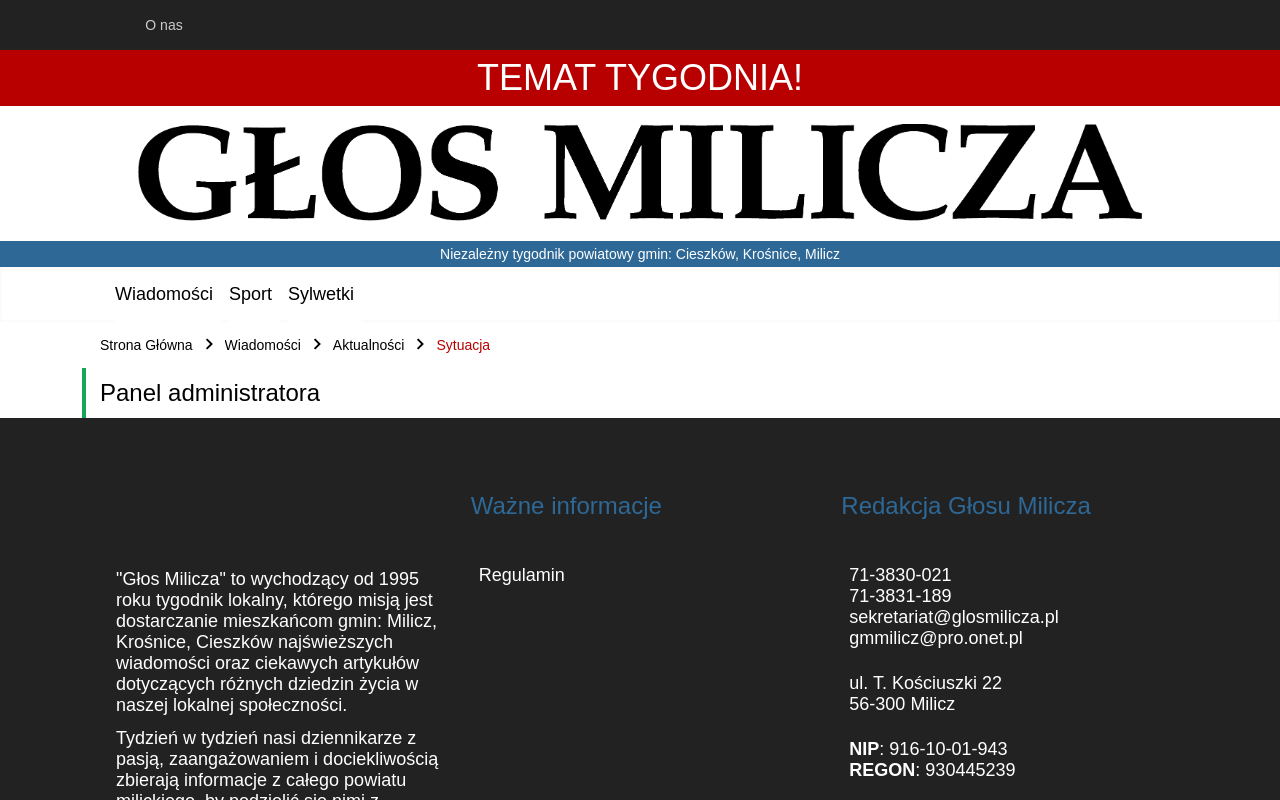
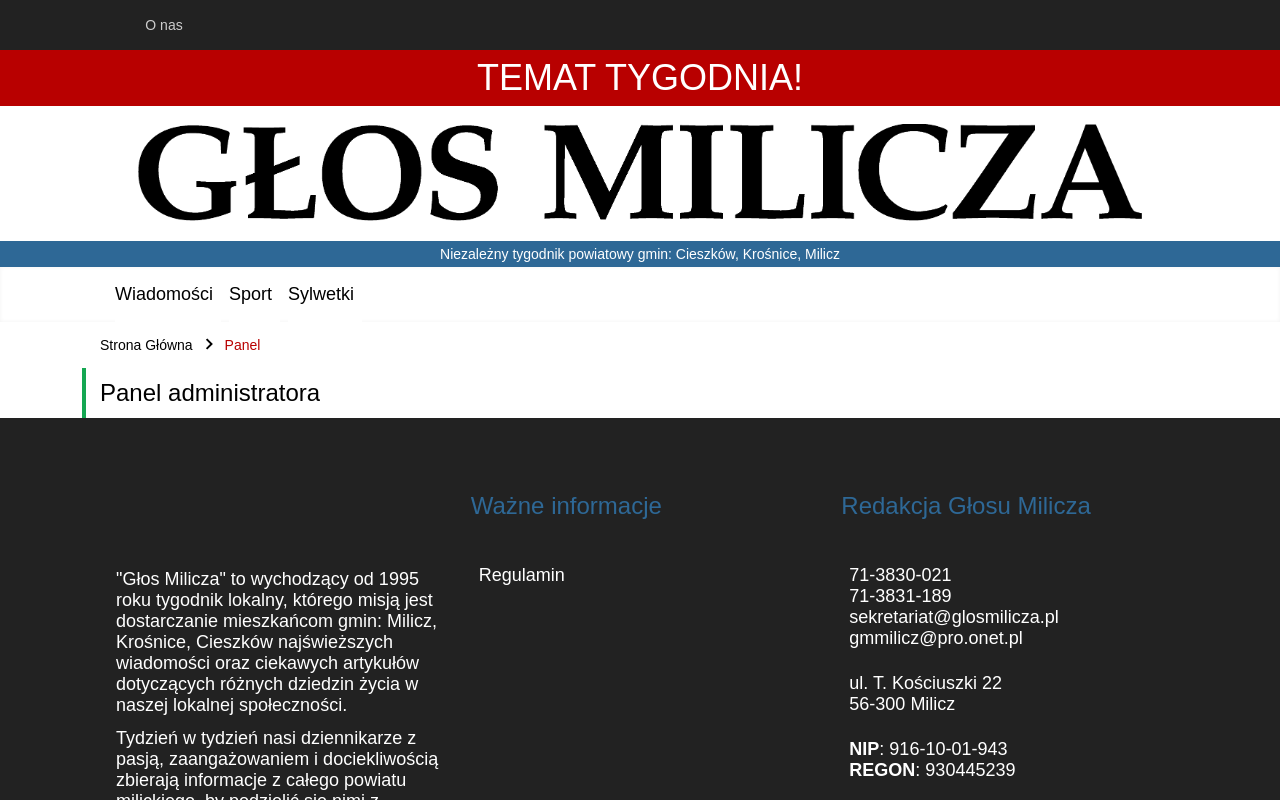
Before and after one commit to Aberratio/news-client, a React (Vite) app: page /panel in a window 1280 px wide. Built offline with nearby package versions, Linux system fonts and the light colour scheme.

Commit message:
adjust breadcrumbs

```diff
--- a/src/layout/breadcrumbs/Breadcrumb.tsx
+++ b/src/layout/breadcrumbs/Breadcrumb.tsx
@@ -2,25 +2,36 @@
 import { Typography } from "layout/components/typography/Typography";
 import styled from "styled-components";
 
-export const Breadcrumb = () => {
+export interface BreadcrumbItem {
+  name: string;
+  icon?: string;
+  path: string;
+}
+
+interface BreadcrumbProps {
+  breadcrumbs: BreadcrumbItem[];
+}
+
+export const Breadcrumb = ({ breadcrumbs }: BreadcrumbProps) => {
+  const length = breadcrumbs.length - 1;
+
   return (
     <Wrapper>
       <Container>
         <Row>
-          <Home href="#">
-            <Typography variant="small">Strona Główna</Typography>
-          </Home>
-          <Arrow direction="right" />
-          <MiddlePath href="#">
-            <Typography variant="small">Wiadomości</Typography>
-          </MiddlePath>
-          <Arrow direction="right" />
-          <MiddlePath href="#">
-            <Typography variant="small">Aktualności</Typography>
-          </MiddlePath>
-          <Arrow direction="right" />
+          {breadcrumbs.slice(0, length).map((item) => {
+            return (
+              <>
+                <Path href={item.path}>
+                  <Typography variant="small">{item.name}</Typography>
+                </Path>
+                <Arrow direction="right" />
+              </>
+            );
+          })}
+
           <Current>
-            <Typography variant="small">Sytuacja</Typography>
+            <Typography variant="small">{breadcrumbs[length]?.name}</Typography>
           </Current>
         </Row>
       </Container>
@@ -53,24 +64,17 @@
   margin-bottom: 6px;
 `;
 
-const Home = styled.a`
-  text-decoration: none;
-  background-color: transparent;
-  touch-action: manipulation;
-  float: left;
-  display: flex;
-`;
-
 const Current = styled.span`
   float: left;
   display: flex;
   color: rgb(184, 0, 0);
 `;
 
-const MiddlePath = styled.a`
+const Path = styled.a`
   text-decoration: none;
   background-color: transparent;
   touch-action: manipulation;
   float: left;
   display: flex;
+  cursor: pointer;
 `;
--- a/src/page/AboutPage.tsx
+++ b/src/page/AboutPage.tsx
@@ -1,13 +1,24 @@
 import { CategoryBoxHeader } from "articles/summarization/CategoryBoxHeader";
-import { Breadcrumb } from "layout/breadcrumbs/Breadcrumb";
+import { Breadcrumb, BreadcrumbItem } from "layout/breadcrumbs/Breadcrumb";
 import styled from "styled-components";
 import { MainContainer } from "./MainContainer";
 import { Typography } from "layout/components/typography/Typography";
 
 export const AboutPage = () => {
+  const breadcrumbs: BreadcrumbItem[] = [
+    {
+      name: "Strona Główna",
+      path: "/",
+    },
+    {
+      name: "O nas",
+      path: "about",
+    },
+  ];
+
   return (
     <div>
-      <Breadcrumb />
+      <Breadcrumb breadcrumbs={breadcrumbs} />
       <CategoryBoxHeader name="Skład redakcji" />
       <MainContainer>
         <Container>
--- a/src/page/CategoryPage.tsx
+++ b/src/page/CategoryPage.tsx
@@ -1,12 +1,23 @@
-import { Breadcrumb } from "layout/breadcrumbs/Breadcrumb";
+import { Breadcrumb, BreadcrumbItem } from "layout/breadcrumbs/Breadcrumb";
 import { MainContainer } from "./MainContainer";
 import { CategoryBox } from "articles/summarization/CategoryBox";
 import { CategoryBoxHeader } from "articles/summarization/CategoryBoxHeader";
 
 export const CategoryPage = () => {
+  const breadcrumbs: BreadcrumbItem[] = [
+    {
+      name: "Strona Główna",
+      path: "/",
+    },
+    {
+      name: "Aktualności",
+      path: "category",
+    },
+  ];
+
   return (
     <div>
-      <Breadcrumb />
+      <Breadcrumb breadcrumbs={breadcrumbs} />
       <CategoryBoxHeader name="Aktualności" />
       <MainContainer>
         <CategoryBox categoryId={1} showHeader={false} />
--- a/src/page/FullArticlePage.tsx
+++ b/src/page/FullArticlePage.tsx
@@ -1,11 +1,30 @@
-import { Breadcrumb } from "layout/breadcrumbs/Breadcrumb";
+import { Breadcrumb, BreadcrumbItem } from "layout/breadcrumbs/Breadcrumb";
 import { MainContainer } from "./MainContainer";
 import { FullArticle } from "articles/full/FullArticle";
 
 export const FullArticlePage = () => {
+  const breadcrumbs: BreadcrumbItem[] = [
+    {
+      name: "Strona Główna",
+      path: "/",
+    },
+    {
+      name: "Page",
+      path: "/page",
+    },
+    {
+      name: "Aktualności",
+      path: "c/ategory",
+    },
+    {
+      name: "Artykuł",
+      path: "/article",
+    },
+  ];
+
   return (
     <div>
-      <Breadcrumb />
+      <Breadcrumb breadcrumbs={breadcrumbs} />
       <MainContainer>
         <FullArticle />
       </MainContainer>
--- a/src/page/PanelPage.tsx
+++ b/src/page/PanelPage.tsx
@@ -1,10 +1,21 @@
 import { CategoryBoxHeader } from "articles/summarization/CategoryBoxHeader";
-import { Breadcrumb } from "layout/breadcrumbs/Breadcrumb";
+import { Breadcrumb, BreadcrumbItem } from "layout/breadcrumbs/Breadcrumb";
 
 export const PanelPage = () => {
+  const breadcrumbs: BreadcrumbItem[] = [
+    {
+      name: "Strona Główna",
+      path: "/",
+    },
+    {
+      name: "Panel",
+      path: "/panel",
+    },
+  ];
+
   return (
     <div>
-      <Breadcrumb />
+      <Breadcrumb breadcrumbs={breadcrumbs} />
       <CategoryBoxHeader name="Panel administratora" />
     </div>
   );
```
